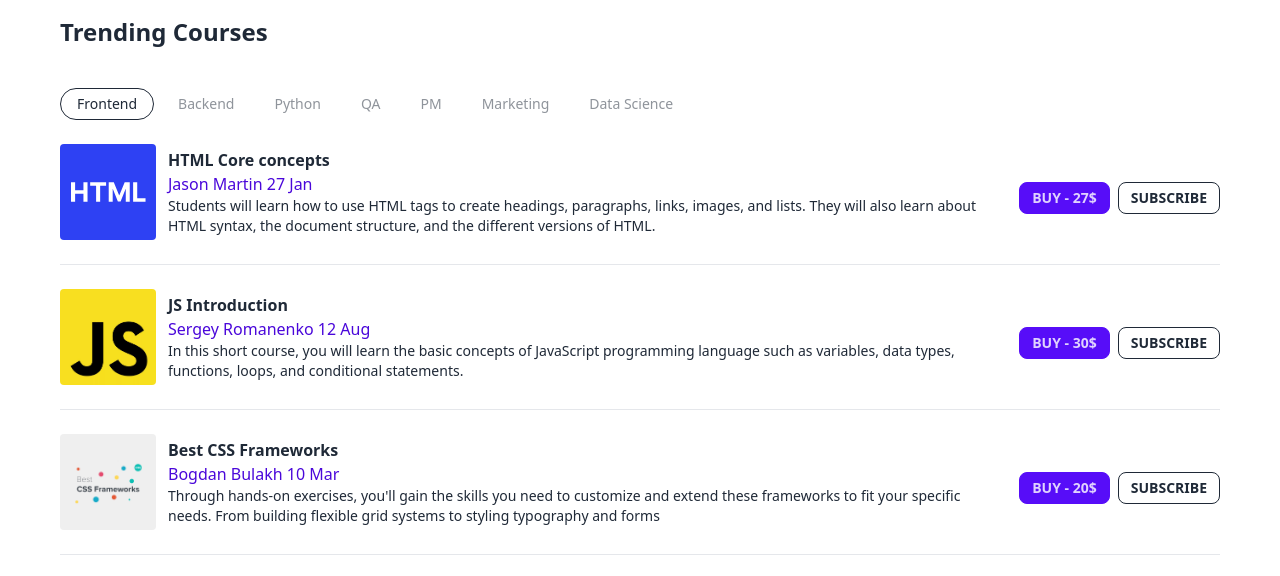
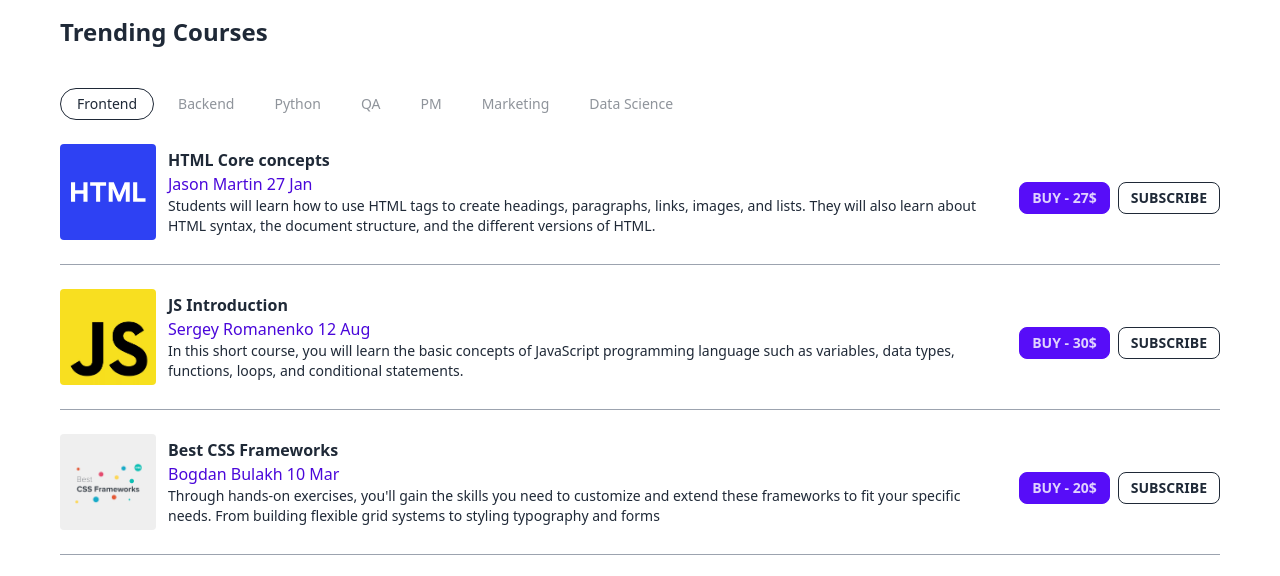
Before and after one commit to bbulakh/daisyui-edtech-platform, a website built with Parcel: page src/index.html in a window 1280 px wide. Shown: the part 1560-2136 px from the top of the page. Built offline with nearby package versions, Linux system fonts and the light colour scheme.

Commit message:
change border color

```diff
--- a/src/index.html
+++ b/src/index.html
@@ -224,7 +224,7 @@
     </div>
 
     <section class="flex flex-col px-5 max-w-[1200px] mx-auto">
-        <div class="flex py-6 border-b">
+        <div class="flex py-6 border-b border-gray-400">
             <div class="avatar">
                 <div class="w-24 h-24 rounded">
                     <img class="object-cover" src="images/html-image.svg" />
@@ -249,7 +249,7 @@
         </div>
 
 
-        <div class="flex py-6 border-b">
+        <div class="flex py-6 border-b border-gray-400">
             <div class="avatar">
                 <div class="w-24 h-24 rounded">
                     <img class="object-cover" src="images/js-image.jpg" />
@@ -273,7 +273,7 @@
 
         </div>
 
-        <div class="flex py-6 border-b">
+        <div class="flex py-6 border-b border-gray-400">
             <div class="avatar">
                 <div class="w-24 h-24 rounded">
                     <img class="object-cover" src="images/css-frameworks.jpg" />
```
